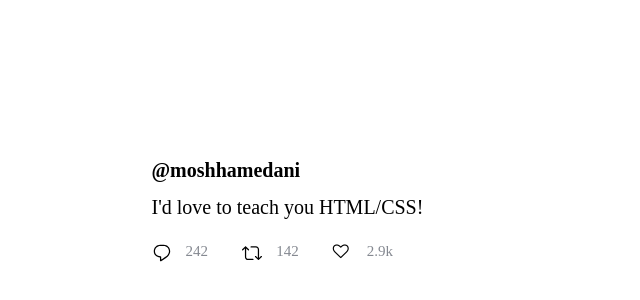
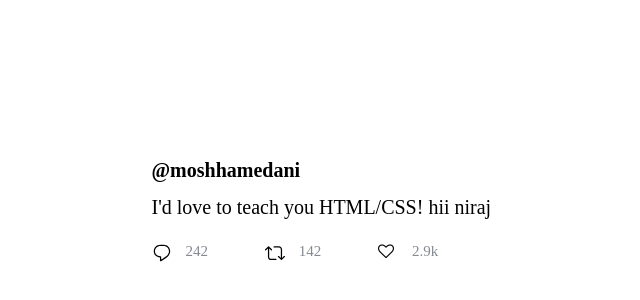
Before and after one commit to NirajJaiswar16/zeustraining, a plain HTML site: page index.html in a window 1280 px wide. Shown: the part 182-482 px from the top of the page, without its empty margins (274-914 px from the left). Drawn offline with Linux system fonts and the light colour scheme; a web font is replaced by a local one.

Commit message:
Hii to niraj added

```diff
--- a/index.html
+++ b/index.html
@@ -16,7 +16,7 @@
         <div class="content">
             <div>
                 <p class="bold">@moshhamedani</p>
-                <p class="regular">I'd love to teach you HTML/CSS!</p>
+                <p class="regular">I'd love to teach you HTML/CSS! hii niraj</p>
             </div>
             <div class="buttons">
                 <div>
```
